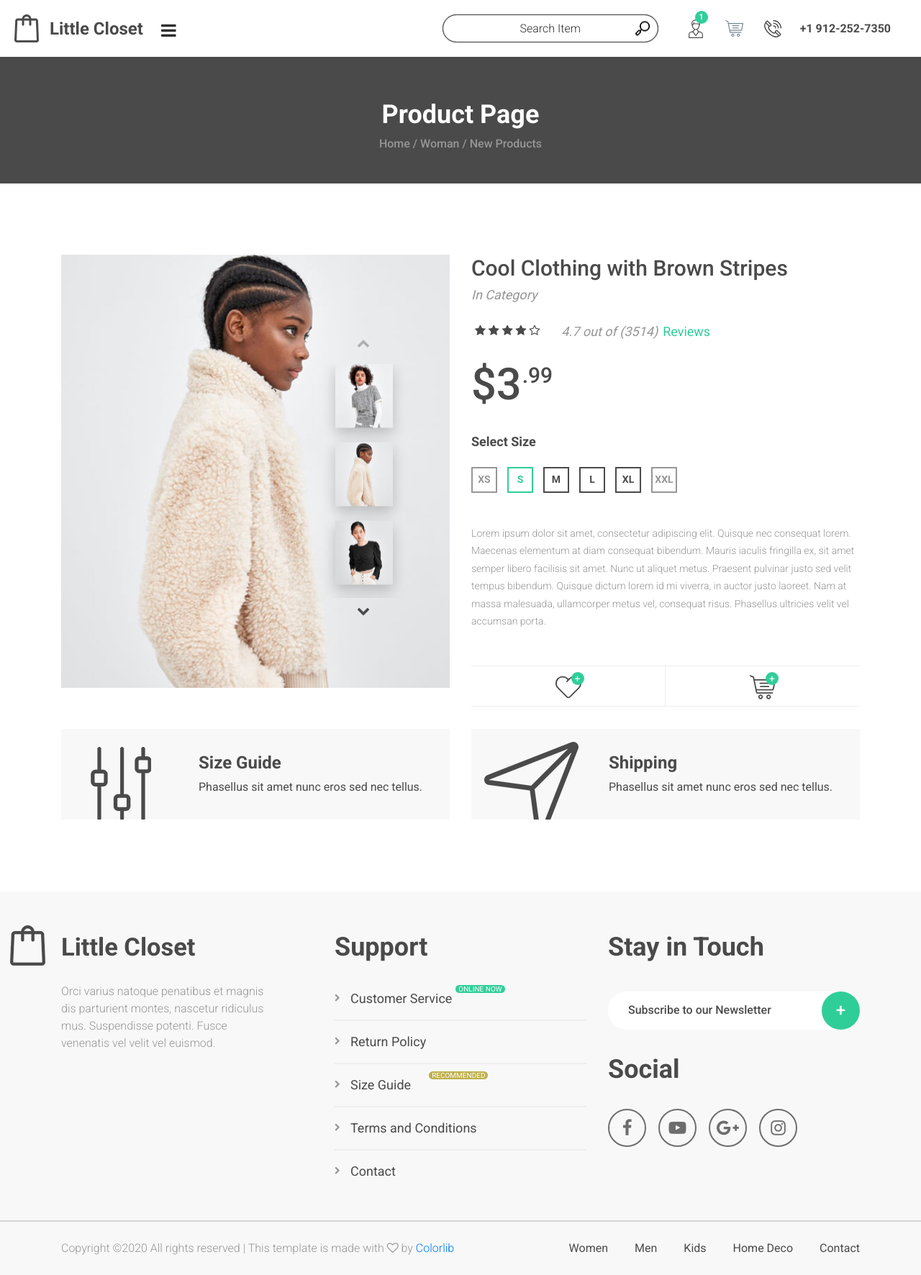
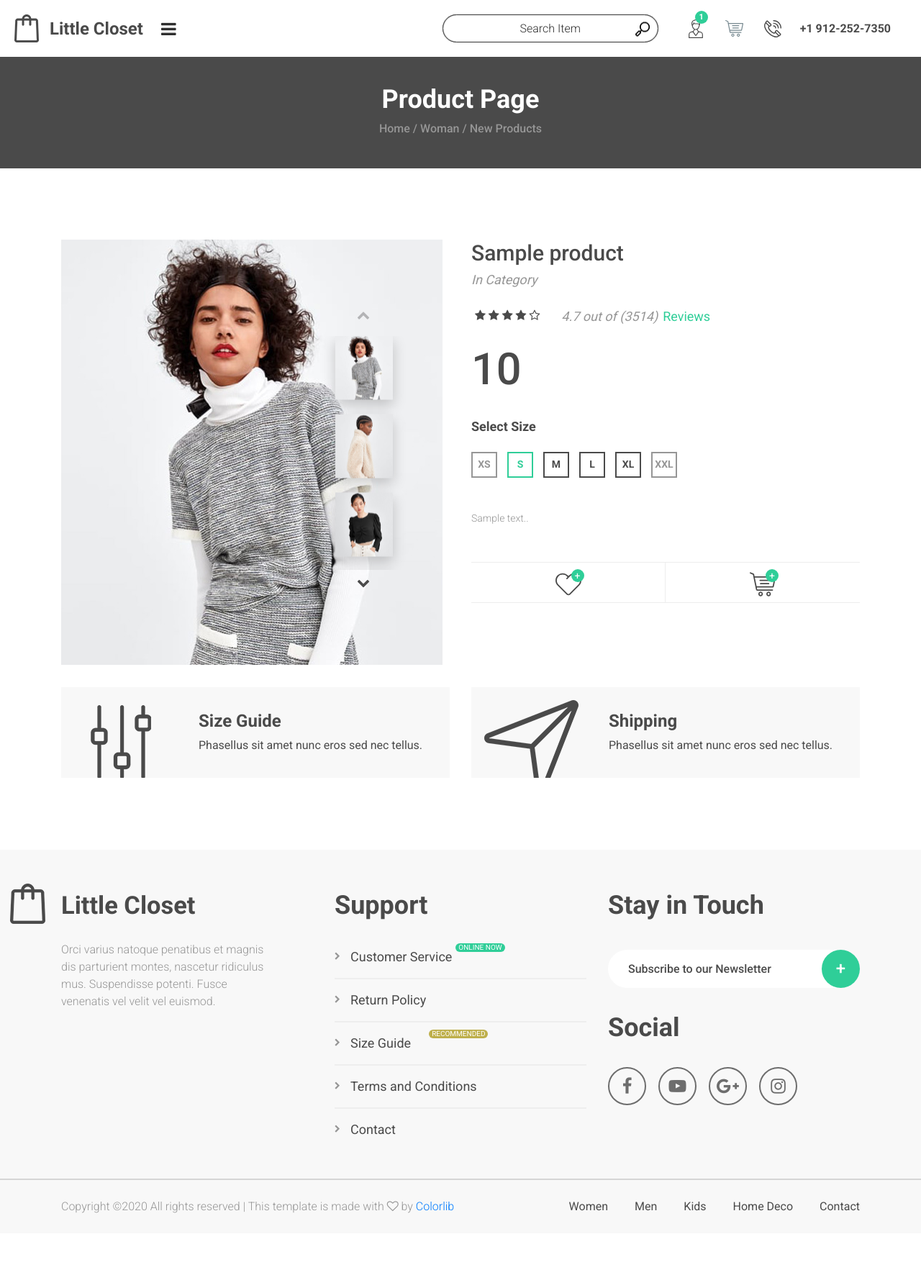
Before and after one commit to khanansha/Ecommerce, a Django app: template templates/pages/product.html in a window 1280 px wide. Shown: the whole page at 72% size. After the commit the page ends 1686 px from the top, so only its background shows below. Run offline with Django 3.2, Linux system fonts and the light colour scheme; the template is opened without the code that fills it: most values are stand-ins (such as "Sample title", 1, 10 or a date in 2020); some libraries are stand-ins or nearby versions.

Commit message:
add homepage link and add image

```diff
--- a/templates/base.html
+++ b/templates/base.html
@@ -1,5 +1,5 @@
 {% load static %}
-!DOCTYPE html>
+<!DOCTYPE html>
 <html lang="en">
 <head>
 <title>Little Closet</title>
@@ -11,7 +11,7 @@
 <link href="{% static 'plugins/font-awesome-4.7.0/css/font-awesome.min.css' %}" rel="stylesheet" type="text/css">
 <link rel="stylesheet" type="text/css" href="{% static 'plugins/OwlCarousel2-2.2.1/owl.carousel.css' %}">
 <link rel="stylesheet" type="text/css" href="{% static 'plugins/OwlCarousel2-2.2.1/owl.theme.default.css' %}">
-<link rel="stylesheet" type="text/css" href="{% static ' plugins/OwlCarousel2-2.2.1/animate.css'%}">
+<link rel="stylesheet" type="text/css" href="{% static 'plugins/OwlCarousel2-2.2.1/animate.css'%}">
 {% if '/' == request.path %}
 <!-- if(url == '') -->
 <link rel="stylesheet" type="text/css" href="{% static 'styles/main_styles.css'%}">
--- a/templates/pages/index.html
+++ b/templates/pages/index.html
@@ -252,7 +252,7 @@
 								<div class="product_info d-flex flex-row align-items-start justify-content-start">
 									<div>
 										<div>
-											<div class="product_name"><a href="product.html">{{ product.name }}</a></div>
+											<div class="product_name"><a href="{% url 'product' product.id %}">{{ product.name }}</a></div>
 											<div class="product_category">In <a href="category.html">Category</a></div>
 										</div>
 									</div>
--- a/templates/pages/product.html
+++ b/templates/pages/product.html
@@ -37,28 +37,28 @@
 							<div id="slider" class="flexslider">
 								<ul class="slides">
 									<li>
-										<img src="{% static 'images/product_image_1.jpg'%}" />
+										<img src="{% static 'images/product_1.jpg'%}" />
 									</li>
 									<li>
-										<img src="{% static 'images/product_image_1.jpg'%}" />
+										<img src="{% static 'images/product_2.jpg'%}" />
 									</li>
 									<li>
-										<img src="{% static 'images/product_image_1.jpg'%}" />
+										<img src="{% static 'images/product_3.jpg'%}" />
 									</li>
 									<li>
-										<img src="{% static 'images/product_image_1.jpg'%}" />
+										<img src="{% static 'images/product_4.jpg'%}" />
 									</li>
 									<li>
-										<img src="{% static 'images/product_image_1.jpg'%}" />
+										<img src="{% static 'images/product_5.jpg'%}" />
 									</li>
 									<li>
-										<img src="{% static 'images/product_image_1.jpg'%}" />
+										<img src="{% static 'images/product_6.jpg'%}" />
 									</li>
 									<li>
-										<img src="{% static 'images/product_image_1.jpg'%}" />
+										<img src="{% static 'images/product_7.jpg'%}" />
 									</li>
 									<li>
-										<img src="{% static 'images/product_image_1.jpg'%}" />
+										<img src="{% static 'images/product_8.jpg'%}" />
 									</li>
 								</ul>
 							</div>
@@ -100,14 +100,15 @@
 					<!-- Product Info -->
 					<div class="col-lg-6 product_col">
 						<div class="product_info">
-							<div class="product_name">Cool Clothing with Brown Stripes</div>
+                        {% for product in product %}
+							<div class="product_name">{{product.name}}</div>
 							<div class="product_category">In <a href="category.html">Category</a></div>
 							<div class="product_rating_container d-flex flex-row align-items-center justify-content-start">
 								<div class="rating_r rating_r_4 product_rating"><i></i><i></i><i></i><i></i><i></i></div>
 								<div class="product_reviews">4.7 out of (3514)</div>
 								<div class="product_reviews_link"><a href="#">Reviews</a></div>
 							</div>
-							<div class="product_price">$3<span>.99</span></div>
+							<div class="product_price">{{product.price}}</div>
 							<div class="product_size">
 								<div class="product_size_title">Select Size</div>
 								<ul class="d-flex flex-row align-items-start justify-content-start">
@@ -138,7 +139,7 @@
 								</ul>
 							</div>
 							<div class="product_text">
-								<p>Lorem ipsum dolor sit amet, consectetur adipiscing elit. Quisque nec consequat lorem. Maecenas elementum at diam consequat bibendum. Mauris iaculis fringilla ex, sit amet semper libero facilisis sit amet. Nunc ut aliquet metus. Praesent pulvinar justo sed velit tempus bibendum. Quisque dictum lorem id mi viverra, in auctor justo laoreet. Nam at massa malesuada, ullamcorper metus vel, consequat risus. Phasellus ultricies velit vel accumsan porta.</p>
+								<p>{{product.desc}}.</p>
 							</div>
 							<div class="product_buttons">
 								<div class="text-right d-flex flex-row align-items-start justify-content-start">
@@ -151,8 +152,10 @@
 								</div>
 							</div>
 						</div>
+                        {% endfor %}
 					</div>
 				</div>
+
 			</div>
 		</div>
 
--- a/templates/partials/_footer.html
+++ b/templates/partials/_footer.html
@@ -9,7 +9,7 @@
 						<div class="col-lg-4 footer_col">
 							<div class="footer_about">
 								<div class="footer_logo">
-									<a href="#">
+									<a href="{% url 'index'%}">
 										<div class="d-flex flex-row align-items-center justify-content-start">
 											<div class="footer_logo_icon"><img src="images/logo_2.png" alt=""></div>
 											<div>Little Closet</div>
@@ -93,6 +93,3 @@
 				</div>
 			</div>
 		</footer>
-	</div>
-
-</div>
--- a/templates/partials/_topbar.html
+++ b/templates/partials/_topbar.html
@@ -40,7 +40,7 @@
 		<div class="header_overlay"></div>
 		<div class="header_content d-flex flex-row align-items-center justify-content-start">
 			<div class="logo">
-				<a href="#">
+				<a href="{% url 'index'%}">
 					<div class="d-flex flex-row align-items-center justify-content-start">
 						<div><img src="{% static 'images/logo_1.png' %}" alt=""></div>
 						<div>Little Closet</div>
```
